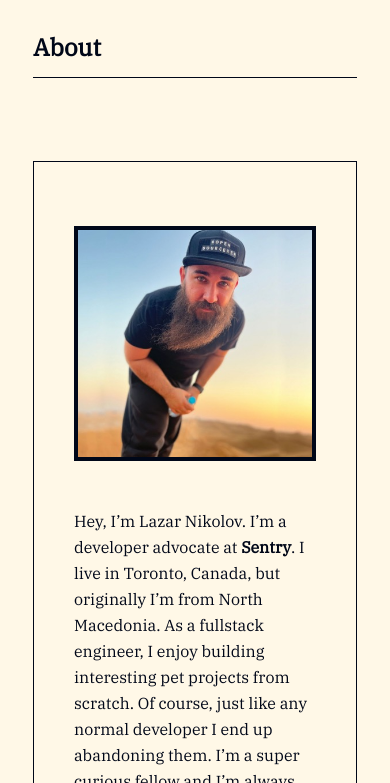
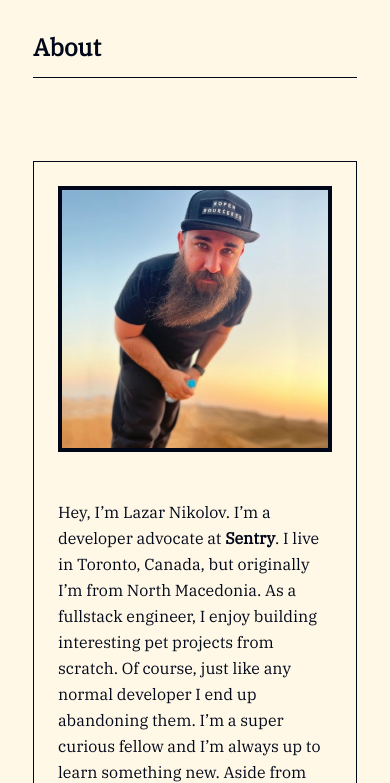
Before and after one commit to nikolovlazar/nikolovlazar.com, an Astro site: page /about in a window 390 px wide. Shown: the part 61-844 px from the top of the page. Built offline with nearby package versions, Linux system fonts and the light colour scheme; Astro itself is replaced by a stand-in of ours; some packages are replaced by stand-ins of ours.

Commit message:
about page responsiveness fixes

```diff
--- a/src/layouts/about.astro
+++ b/src/layouts/about.astro
@@ -49,6 +49,7 @@ import Prose from '@/components/prose.astro';
   @media (max-width: 768px) {
     .about--container {
       grid-template-columns: 1fr;
+      padding: 0px 24px 8px 24px;
     }
 
     .about--container *:not(img) {
```
